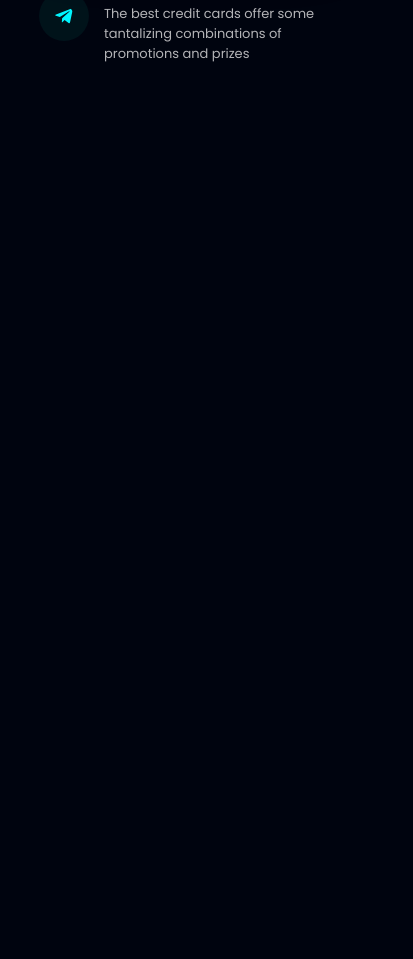
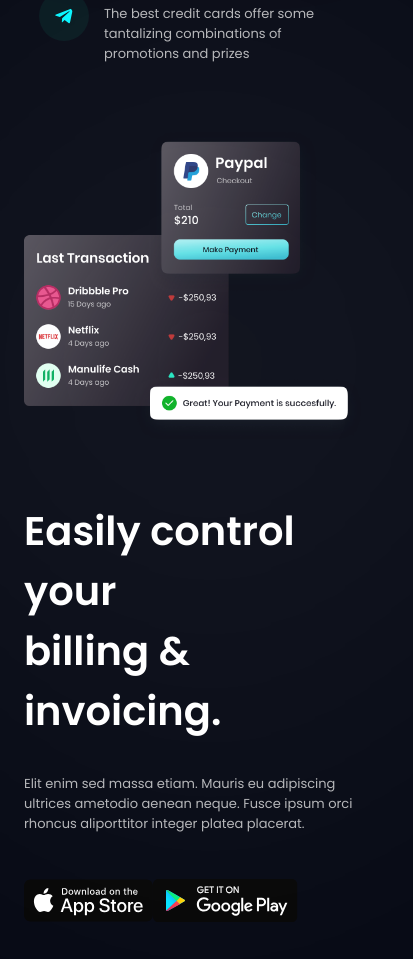
Before and after one commit to EHAB3x/Hoo_Bank, a React (Vite) app: page / in a window 390 px wide. Shown: the part 1819-2778 px from the top of the page, 413 px wide, since content can reach past the window. Before the commit the page ends 1906 px from the top, so only its background shows below. Built offline with nearby package versions, Linux system fonts and the light colour scheme.

Commit message:
finish control section

```diff
--- a/src/App.jsx
+++ b/src/App.jsx
@@ -1,5 +1,6 @@
 import './App.css'
 import Business from './components/business/Business'
+import Control from './components/control/Control'
 import Landing from './components/landing/Landing'
 import Stats from './components/stats/Stats'
 import Nav from './main_components/nav/Nav'
@@ -12,6 +13,7 @@ function App() {
       <Landing />
       <Stats />
       <Business />
+      <Control />
     </>
   )
 }
--- /dev/null
+++ b/src/components/control/Control.css
@@ -0,0 +1,110 @@
+.control {
+  display: -webkit-box;
+  display: -ms-flexbox;
+  display: flex;
+  -webkit-box-pack: justify;
+      -ms-flex-pack: justify;
+          justify-content: space-between;
+  gap: 100px;
+  padding: 0 6rem;
+}
+.control .light {
+  position: absolute;
+  left: -25%;
+  transform: translateX(50%);
+  width: 405px;
+  height: 471px;
+  -webkit-transform: rotate(176.617deg);
+          transform: rotate(176.617deg);
+  -ms-flex-negative: 0;
+      flex-shrink: 0;
+  border-radius: 471px;
+  background: rgba(255, 255, 255, 0.6);
+  -webkit-filter: blur(375px);
+          filter: blur(375px);
+  -webkit-transform: translateX(50%);
+  -moz-transform: translateX(50%);
+  -ms-transform: translateX(50%);
+  -o-transform: translateX(50%);
+}
+.control .left img {
+  max-width: 530px;
+  max-height: 455px;
+}
+.control .right {
+  display: -webkit-box;
+  display: -ms-flexbox;
+  display: flex;
+  -webkit-box-orient: vertical;
+  -webkit-box-direction: normal;
+      -ms-flex-direction: column;
+          flex-direction: column;
+  -ms-flex-pack: distribute;
+      justify-content: space-around;
+  margin-left: 20%;
+}
+.control .right .desc h2 {
+  font-size: 40px;
+}
+.control .right .desc p {
+  font-size: 13px;
+  color: rgba(255, 255, 255, 0.7);
+}
+.control .right .stores {
+  display: -webkit-box;
+  display: -ms-flexbox;
+  display: flex;
+}
+
+@media screen and (max-width: 767px) {
+  .control {
+    -webkit-box-orient: vertical;
+    -webkit-box-direction: normal;
+        -ms-flex-direction: column;
+            flex-direction: column;
+    padding: 3rem 1rem;
+    gap: 50px;
+  }
+  .control .light {
+    left: -50%;
+  }
+  .control .left img {
+    max-width: 100%;
+  }
+  .control .right {
+    margin-left: 0;
+  }
+  .control .right .desc h2 {
+    margin-top: 0;
+  }
+  .control .right .desc p {
+    margin-bottom: 45px;
+  }
+}
+@media screen and (min-width: 767px) and (max-width: 1023px) {
+  .control {
+    -webkit-box-orient: vertical;
+    -webkit-box-direction: normal;
+        -ms-flex-direction: column;
+            flex-direction: column;
+    padding: 3rem 1rem;
+    gap: 50px;
+  }
+  .control .left img {
+    max-width: 100%;
+  }
+  .control .right {
+    margin-left: 0;
+  }
+  .control .right .desc h2 {
+    margin-top: 0;
+  }
+  .control .right .desc p {
+    margin-bottom: 45px;
+  }
+}
+@media screen and (min-width: 1024px) and (max-width: 1250px) {
+  .control .right {
+    margin-left: 0;
+  }
+}
--- /dev/null
+++ b/src/components/control/Control.jsx
@@ -0,0 +1,27 @@
+import "./Control.css"
+import invoice from "../../assets/control.png";
+import appStore from "../../assets/appStore.svg";
+import googlePlay from "../../assets/googlePlay.svg";
+const Control = () => {
+  return (
+    <div className="control">
+        <div className="left">
+            <img src={invoice} alt="" />
+        </div>
+
+        <div className="right">
+            <div className="desc">
+                <h2>Easily control your <br /> billing & invoicing.</h2>
+                <p>Elit enim sed massa etiam. Mauris eu adipiscing ultrices ametodio aenean neque. Fusce ipsum orci rhoncus aliporttitor integer platea placerat.</p>
+            </div>
+            <div className="stores">
+                <img src={appStore} alt="" />
+                <img src={googlePlay} alt="" />
+            </div>
+        </div>
+        <div className="light"></div>
+    </div>
+  )
+}
+
+export default Control
--- /dev/null
+++ b/src/components/control/Control.scss
@@ -0,0 +1,99 @@
+$padding-xl : 0 6rem;
+$padding-sm :3rem 1rem;
+.control{
+    display: flex;
+    justify-content: space-between;
+    gap: 100px;
+    padding: $padding-xl;
+    .light{
+        position: absolute;
+        left: -25%;
+        transform: translateX(50%);
+        width: 405px;
+        height: 471px;
+        transform: rotate(176.617deg);
+        flex-shrink: 0;
+        border-radius: 471px;
+        background: rgba(255, 255, 255, 0.60);
+        filter: blur(375px);
+        -webkit-transform: translateX(50%);
+        -moz-transform: translateX(50%);
+        -ms-transform: translateX(50%);
+        -o-transform: translateX(50%);
+}
+    .left img{
+        max-width: 530px;
+        max-height: 455px;
+    }
+    .right{
+        display: flex;
+        flex-direction: column;
+        justify-content: space-around;
+        margin-left: 20%;
+        .desc{
+            h2{
+                font-size: 40px;
+            }
+            p{
+                font-size: 13px;
+                color: rgba(255, 255, 255, 0.7);
+            }
+        }
+        .stores{
+            display: flex;
+        }
+    }
+}
+
+@media screen and (max-width: 767px) {
+    .control{
+        flex-direction: column;
+        padding: $padding-sm;
+        gap: 50px;
+        .light{
+            left: -50%;
+        }
+        .left img{
+            max-width: 100%;
+        }
+        .right{
+            margin-left: 0;
+            .desc{
+                h2{
+                    margin-top: 0;
+                }
+                p{
+                    margin-bottom: 45px;
+                }
+            }
+        }
+    }
+}
+@media screen and (min-width: 767px) and (max-width:1023px){
+    .control{
+        flex-direction: column;
+        padding: $padding-sm;
+        gap: 50px;
+        .left img{
+            max-width: 100%;
+        }
+        .right{
+            margin-left: 0;
+            .desc{
+                h2{
+                    margin-top: 0;
+                }
+                p{
+                    margin-bottom: 45px;
+                }
+            }
+        }
+    }
+}
+@media screen and (min-width: 1024px) and (max-width:1250px){
+    .control{
+        .right{
+            margin-left: 0;
+        }
+    }
+}
```
Also changed, not shown: src/assets/card.png (added), src/assets/control.png (renamed from src/assets/business.png).
